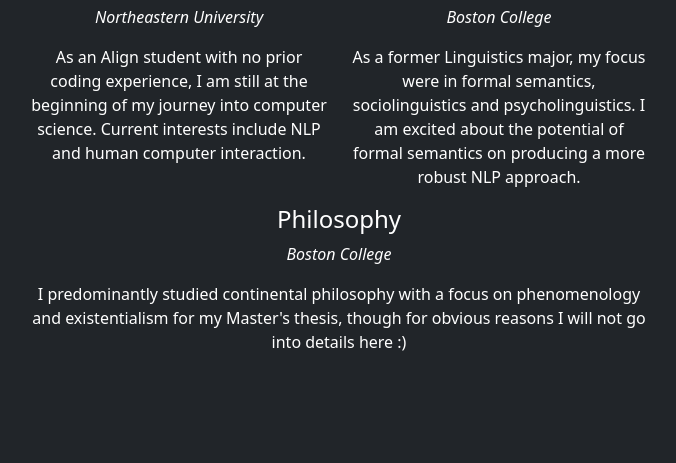
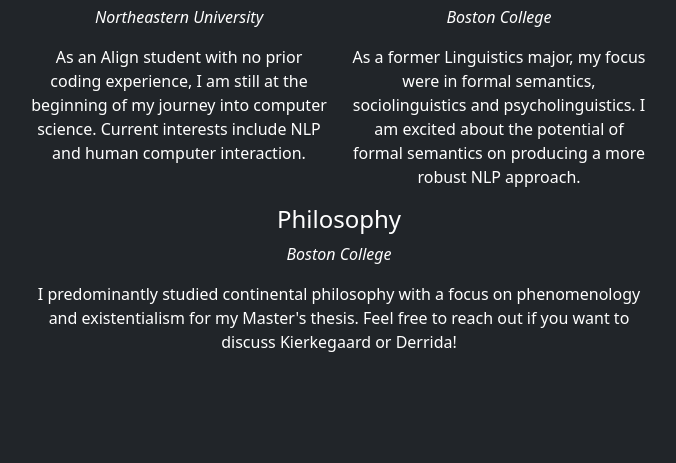
Before and after one commit to salmeida1993/my_homepage, a website: page index.html in a window 1280 px wide. Shown: the part 603-1066 px from the top of the page, without its empty margins (301-977 px from the left). Drawn offline with nearby package versions, Linux system fonts and the light colour scheme.

Commit message:
Changed some text

```diff
--- a/index.html
+++ b/index.html
@@ -119,8 +119,8 @@
             <p><em>Boston College</em></p>
             <p>
               I predominantly studied continental philosophy with a focus on
-              phenomenology and existentialism for my Master's thesis, though
-              for obvious reasons I will not go into details here :)
+              phenomenology and existentialism for my Master's thesis. Feel free
+              to reach out if you want to discuss Kierkegaard or Derrida!
             </p>
           </div>
         </div>
```
